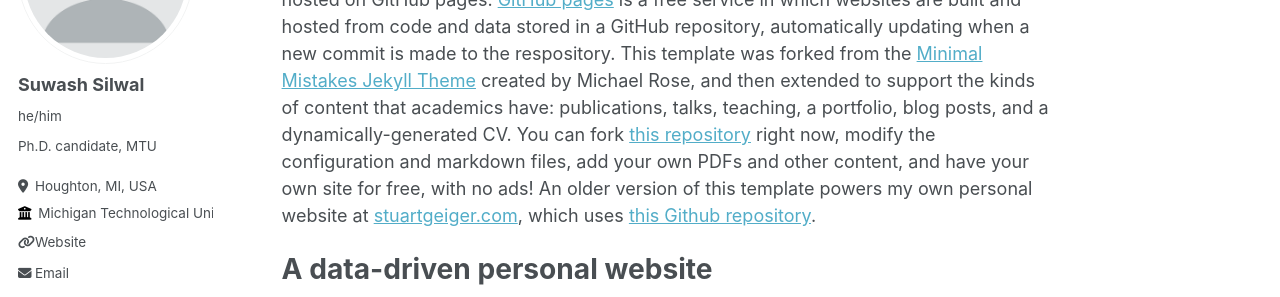
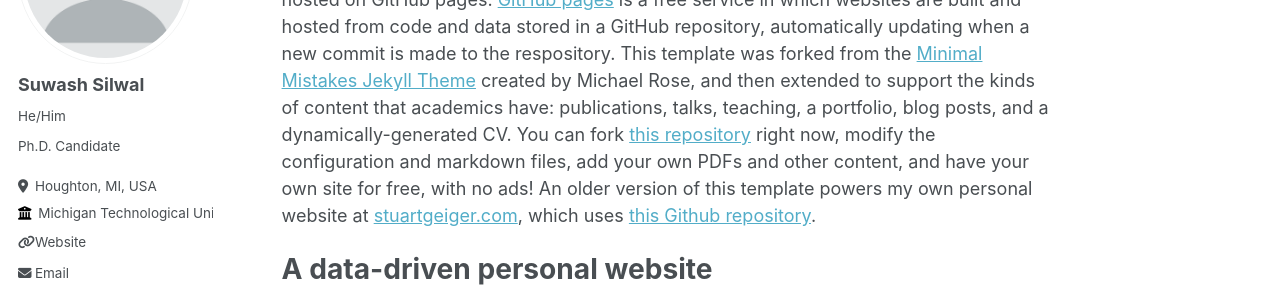
Before and after one commit to ssilwal050/ssilwal050.github.io, a Jekyll site: the page built from _pages/about.md, in a window 1280 px wide. Shown: the part 217-514 px from the top of the page. Built offline with Jekyll 4.4.1, drawn with Linux system fonts in a browser that asks for light colours; some web fonts are replaced.

Commit message:
Update 4

```diff
--- a/_config.yml
+++ b/_config.yml
@@ -23,11 +23,11 @@ author:
   # Biographic information
   avatar           : "profile.png"
   name             : "Suwash Silwal"
-  pronouns         : "he/him"
-  bio              : "Ph.D. candidate, MTU"
+  pronouns         : "He/Him"
+  bio              : "Ph.D. Candidate"
   location         : "Houghton, MI, USA"
   employer         : "Michigan Technological University"
-  uri              : "ssilwal050/ssilwal050.github.io"
+  uri              : "https://ssilwal050.github.io"
   email            : "suwashs@mtu.edu"
 
   # Academic websites
```
